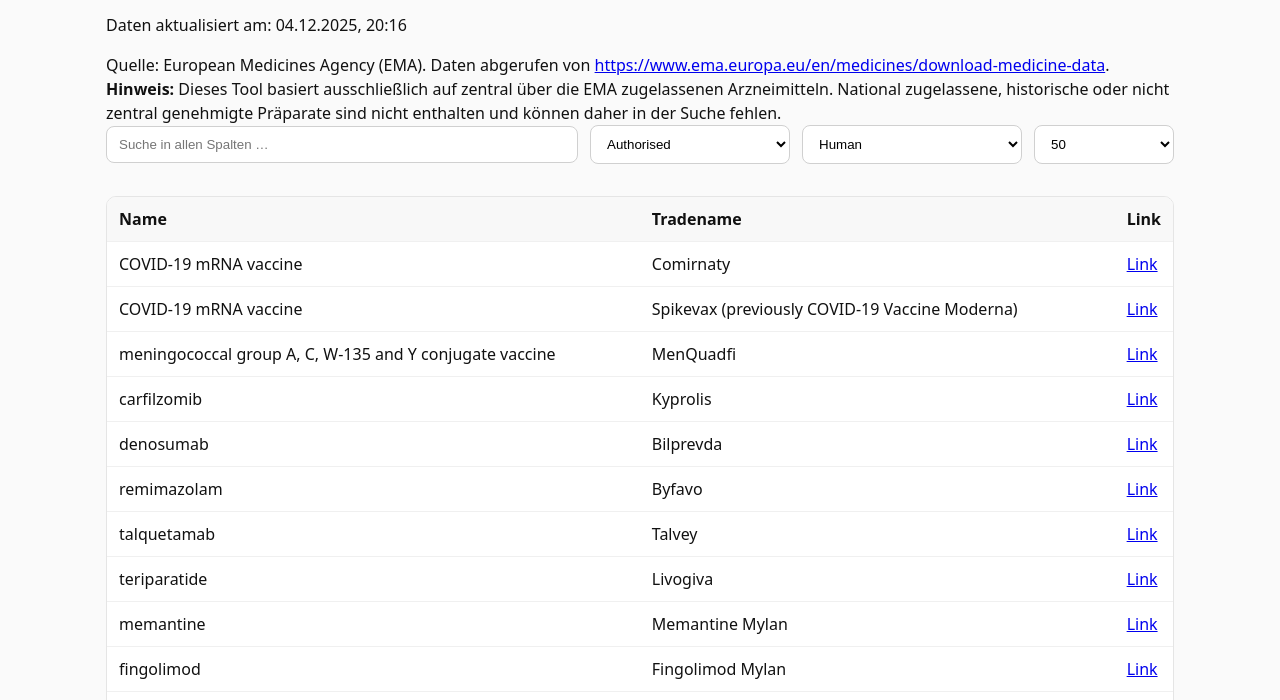
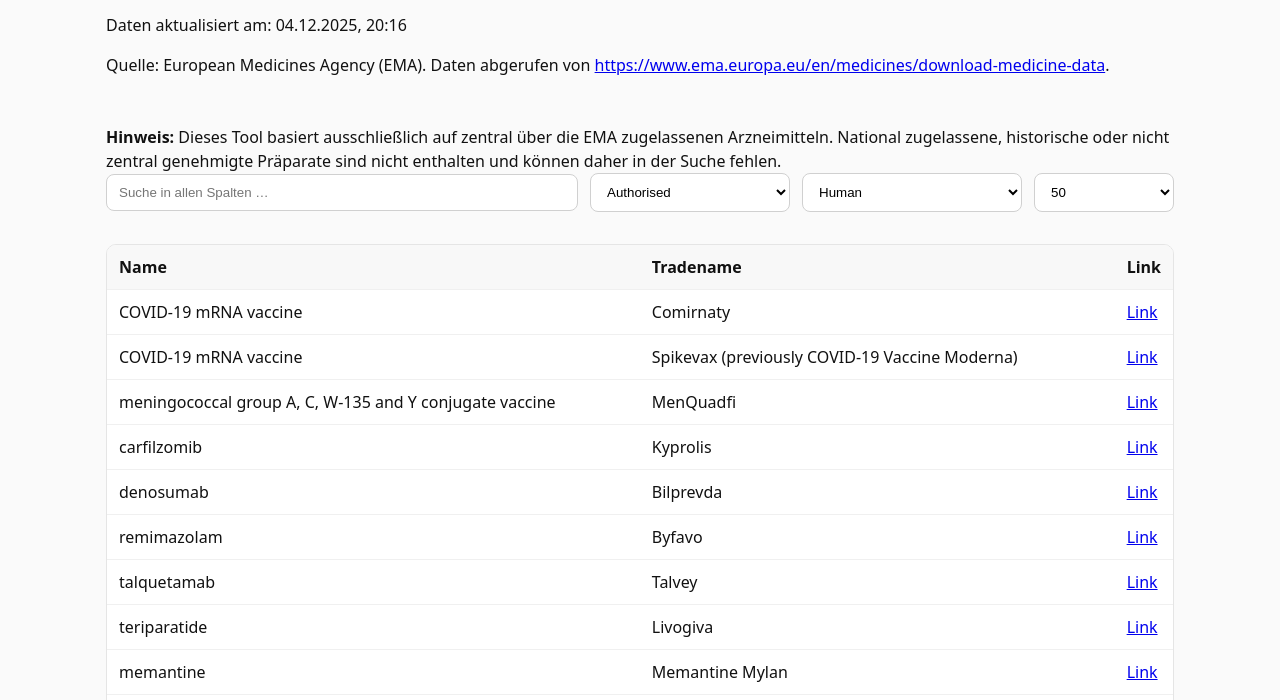
Before and after one commit to jochim-uke/uke, a plain HTML site: page EMA2/index.html in a window 1280 px wide. Shown: the part 83-783 px from the top of the page. Drawn offline with nearby package versions, Linux system fonts and the light colour scheme.

Commit message:
Add files via upload

```diff
--- a/EMA2/index.html
+++ b/EMA2/index.html
@@ -13,8 +13,8 @@
     <p class="updated">
       Daten aktualisiert am: <span id="dataUpdated">–</span>
     </p>
-    Quelle: European Medicines Agency (EMA). Daten abgerufen von <a href="https://www.ema.europa.eu/en/medicines/download-medicine-data" target="_blank" rel="noopener">https://www.ema.europa.eu/en/medicines/download-medicine-data</a>.<br>
-    <b>Hinweis:</b> Dieses Tool basiert ausschließlich auf zentral über die EMA zugelassenen Arzneimitteln. National zugelassene, historische oder nicht zentral genehmigte Präparate sind nicht enthalten und können daher in der Suche fehlen.
+    Quelle: European Medicines Agency (EMA). Daten abgerufen von <a href="https://www.ema.europa.eu/en/medicines/download-medicine-data" target="_blank" rel="noopener">https://www.ema.europa.eu/en/medicines/download-medicine-data</a>.<br><br>
+    <br><b>Hinweis:</b> Dieses Tool basiert ausschließlich auf zentral über die EMA zugelassenen Arzneimitteln. National zugelassene, historische oder nicht zentral genehmigte Präparate sind nicht enthalten und können daher in der Suche fehlen.
 
     <div class="controls">
       <input id="searchInput" type="search" placeholder="Suche in allen Spalten …" aria-label="Suche" />
@@ -65,11 +65,12 @@
     <h2> <b>
     Haftungsausschluss</b></h2>
 
-Dieses Tool dient ausschließlich Informationszwecken.
-Es ersetzt keine medizinische Beratung und ist nicht als offizielles regulatorisches Instrument der EMA oder anderer Behörden zu verstehen.
+- Dieses Tool dient ausschließlich Informationszwecken.<br>
+- Es ersetzt keine medizinische Beratung <br>
+- Es ist nicht als offizielles regulatorisches Instrument der EMA oder anderer Behörden zu verstehen.
 
 <br><br>
-<a href="license.html" target="_blank" rel="noopener">Lizenzinformationen</a>
+<a href="licenses.html" target="_blank" rel="noopener">Lizenzinformationen</a>
 
 
   </main>
```
